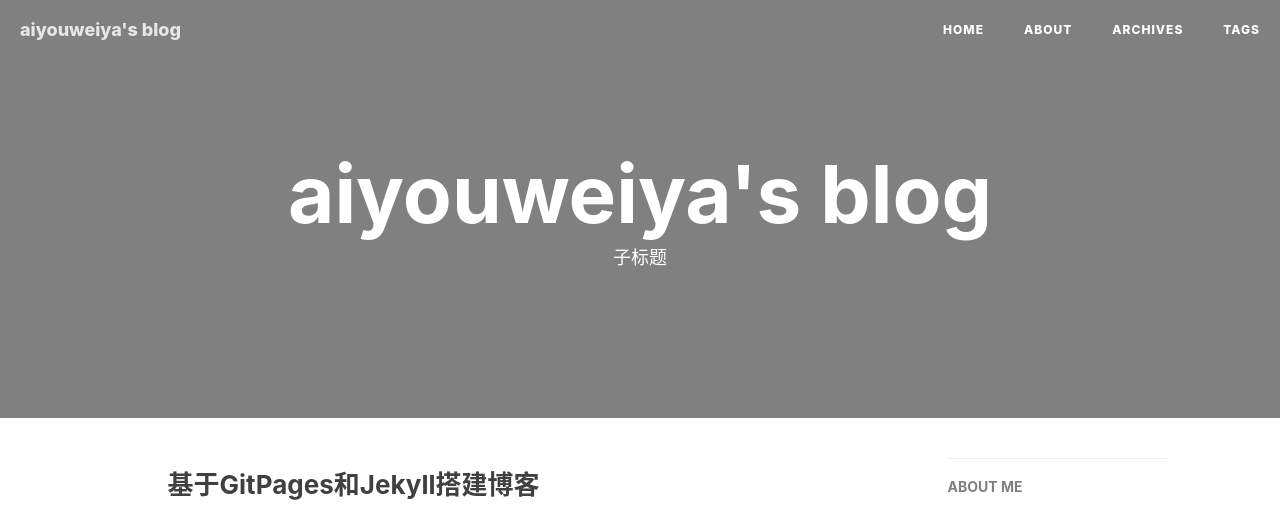
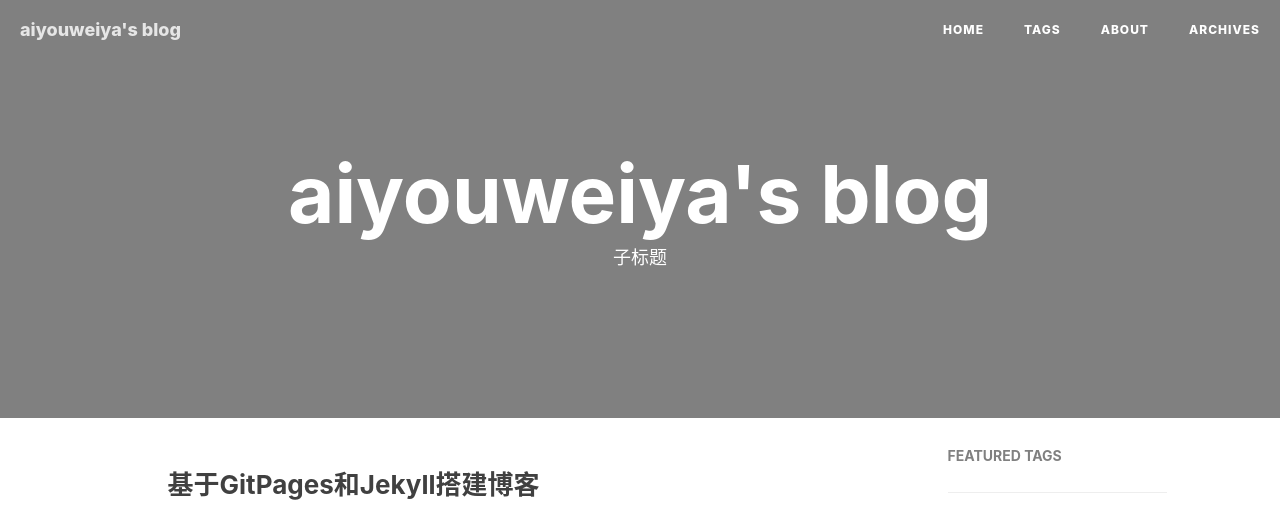
Before and after one commit to aiyouweiya/aiyouweiya.github.io, a plain HTML site: page index.html in a window 1280 px wide. Shown: the top 509 px of the page. Drawn offline with nearby package versions, Linux system fonts and the light colour scheme.

Commit message:
Site updated: 2017-02-11 12:40:47

```diff
--- a/index.html
+++ b/index.html
@@ -90,6 +90,13 @@
 
 
                         <li>
+                            <a href="/tags/">Tags</a>
+                        </li>
+
+
+
+
+                        <li>
                             <a href="/about/">About</a>
                         </li>
 
@@ -98,13 +105,6 @@
 
                         <li>
                             <a href="/archives/">Archives</a>
-                        </li>
-
-
-
-
-                        <li>
-                            <a href="/tags/">Tags</a>
                         </li>
 
 
@@ -255,6 +255,20 @@
                 sidebar-container
             ">
                 <!-- Featured Tags -->
+
+                <section>
+                    <!-- no hr -->
+                    <h5><a href="/tags/">FEATURED TAGS</a></h5>
+                    <div class="tags">
+
+
+
+
+
+
+
+                    </div>
+                </section>
 
 
                 <!-- Short About -->
```
Also changed, not shown: 2017/01/03/SSH远程登录Linux主机方法和原理/index.html (+17 -7 lines), 2017/01/14/基于GitPages和Jekyll搭建博客/index.html (+19 -7 lines), about/index.html (+21 -7 lines), archives/2017/01/index.html (+7 -7 lines), archives/2017/index.html (+7 -7 lines), archives/index.html (+7 -7 lines), tags/Git/index.html (+7 -7 lines), tags/Jekyll/index.html (+7 -7 lines), tags/index.html (+7 -7 lines), tags/ssh/index.html (+7 -7 lines).
